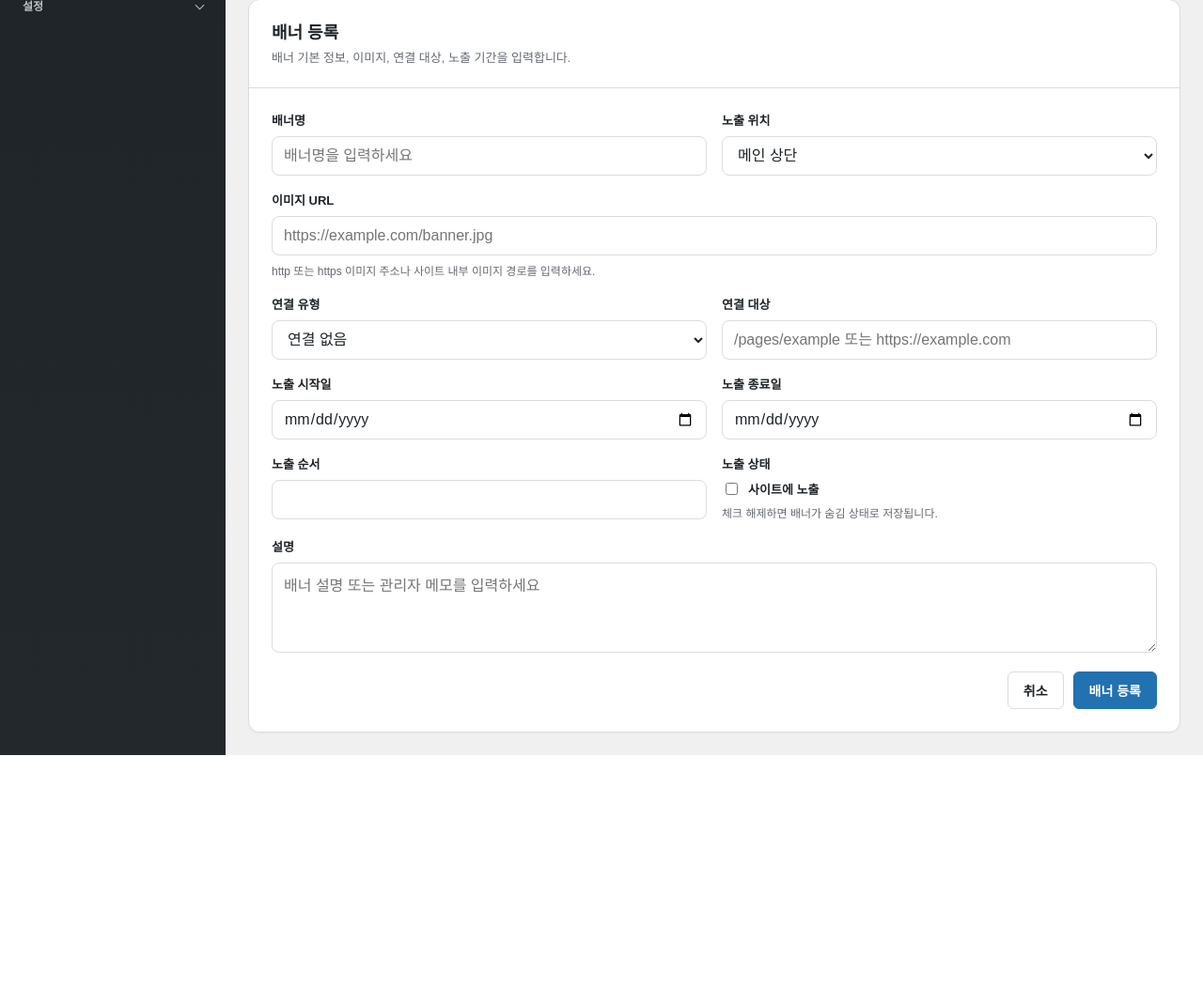
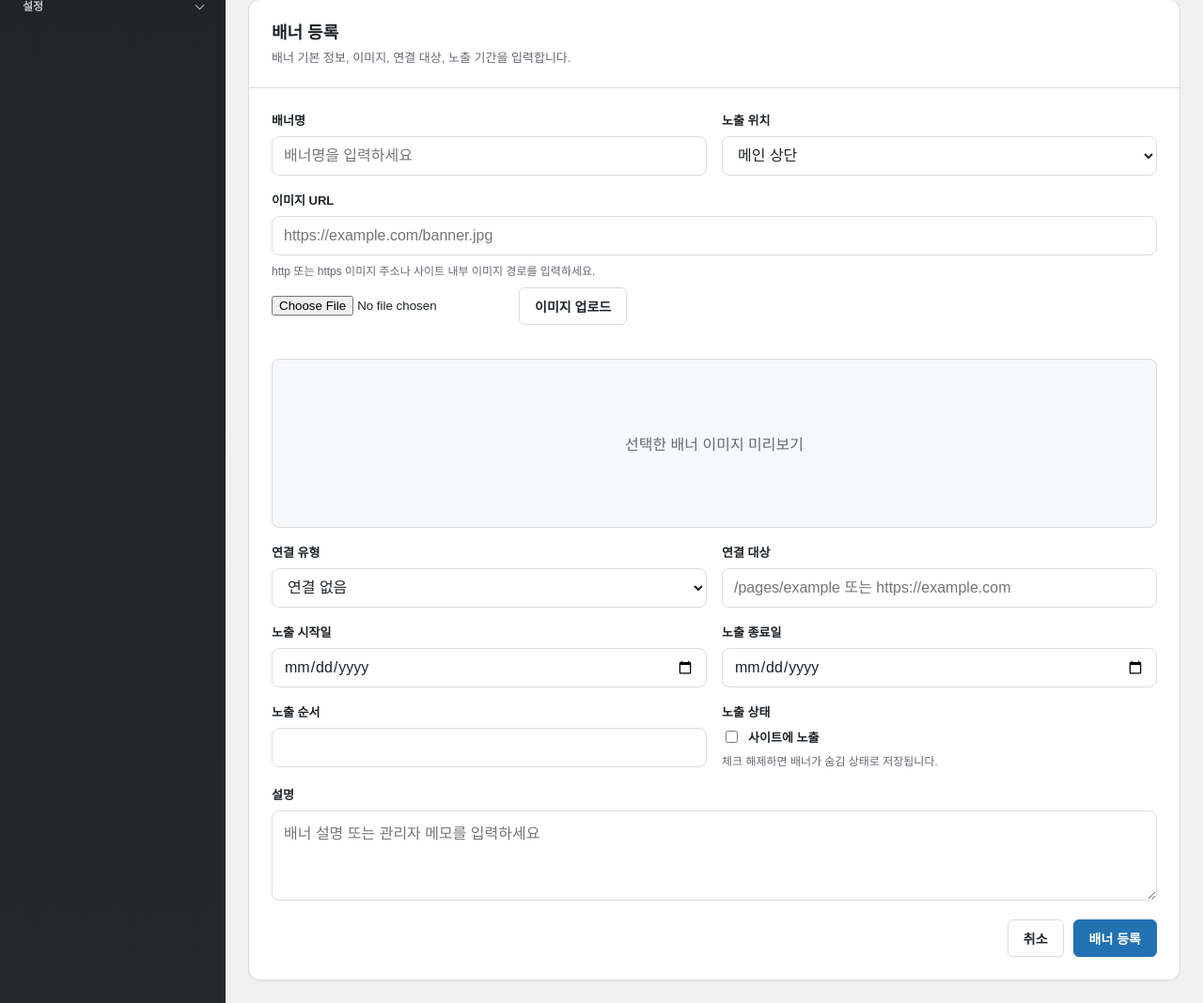
Before and after one commit to HJH1122/jspPractice, a Java web app: template practice/src/main/webapp/WEB-INF/views/site-banner.jsp in a window 1280 px wide. Shown: the part 491-1559 px from the top of the page at 94% size. Before the commit the page ends 1295 px from the top, so only its background shows below. Run offline with Spring Boot 4, a stand-in JSP engine, Linux system fonts and the light colour scheme; the template is opened without the code that fills it, so the values that code supplies are empty; some of the project's set-up classes (security, data sources, template engines, error pages and the like) are left out, and stand-ins take their place.

Commit message:
배너관리 파일 업로드 기능추가

```diff
--- a/practice/src/main/webapp/WEB-INF/views/site-banner.jsp
+++ b/practice/src/main/webapp/WEB-INF/views/site-banner.jsp
@@ -207,6 +207,44 @@
             font-size: 12px;
             color: var(--muted);
             line-height: 1.5;
+        }
+
+        .banner-upload-row {
+            display: flex;
+            align-items: center;
+            gap: 10px;
+            flex-wrap: wrap;
+        }
+
+        .banner-upload-row input[type="file"] {
+            min-width: 240px;
+            max-width: 100%;
+        }
+
+        .banner-image-preview {
+            width: 100%;
+            min-height: 180px;
+            max-height: 260px;
+            border: 1px solid var(--border);
+            border-radius: 8px;
+            background: #f7f8f9;
+            display: flex;
+            align-items: center;
+            justify-content: center;
+            overflow: hidden;
+            color: var(--muted);
+        }
+
+        .banner-image-preview img {
+            width: 100%;
+            max-height: 260px;
+            object-fit: cover;
+        }
+
+        .upload-status {
+            min-height: 20px;
+            color: var(--muted);
+            font-size: 12px;
         }
 
         .checkbox-option {
@@ -485,7 +523,7 @@
                 </div>
             </div>
             <form class="banner-form" action="${siteBannerUrl}/save" method="post">
-                <input type="hidden" name="${_csrf.parameterName}" value="${_csrf.token}">
+                <input id="banner-csrf" type="hidden" name="${_csrf.parameterName}" value="${_csrf.token}">
                 <input type="hidden" name="bannerId" value="<c:out value='${bannerForm.bannerId}'/>">
                 <div class="field">
                     <label for="banner-name">배너명</label>
@@ -505,6 +543,21 @@
                     <input id="banner-image" type="text" name="imageUrl" maxlength="2000" required
                            value="<c:out value='${bannerForm.imageUrl}'/>" placeholder="https://example.com/banner.jpg">
                     <span class="field-hint">http 또는 https 이미지 주소나 사이트 내부 이미지 경로를 입력하세요.</span>
+                    <div class="banner-upload-row">
+                        <input id="banner-image-file" type="file" accept="image/jpeg,image/png,image/gif,image/webp,image/svg+xml">
+                        <button class="button" id="banner-upload-button" type="button">이미지 업로드</button>
+                    </div>
+                    <span id="banner-upload-status" class="upload-status" role="status"></span>
+                    <div class="banner-image-preview" id="banner-image-preview">
+                        <c:choose>
+                            <c:when test="${not empty bannerForm.imageUrl}">
+                                <img id="banner-preview-img" src="<c:out value='${bannerForm.imageUrl}'/>" alt="배너 이미지 미리보기">
+                            </c:when>
+                            <c:otherwise>
+                                <span id="banner-preview-empty">선택한 배너 이미지 미리보기</span>
+                            </c:otherwise>
+                        </c:choose>
+                    </div>
                 </div>
                 <div class="field">
                     <label for="banner-link-type">연결 유형</label>
@@ -572,6 +625,73 @@
         window.location.href = event.target.value;
     });
 
+    var imageUrlInput = document.getElementById("banner-image");
+    var imageFileInput = document.getElementById("banner-image-file");
+    var uploadButton = document.getElementById("banner-upload-button");
+    var uploadStatus = document.getElementById("banner-upload-status");
+    var imagePreview = document.getElementById("banner-image-preview");
+
+    function updateBannerPreview() {
+        var url = imageUrlInput.value.trim();
+        imagePreview.innerHTML = "";
+        if (!url) {
+            var empty = document.createElement("span");
+            empty.textContent = "선택한 배너 이미지 미리보기";
+            imagePreview.appendChild(empty);
+            return;
+        }
+        var image = document.createElement("img");
+        image.src = url;
+        image.alt = "배너 이미지 미리보기";
+        imagePreview.appendChild(image);
+    }
+
+    imageUrlInput.addEventListener("input", updateBannerPreview);
+
+    uploadButton.addEventListener("click", function () {
+        if (!imageFileInput.files || imageFileInput.files.length === 0) {
+            uploadStatus.textContent = "업로드할 이미지 파일을 선택해 주세요.";
+            return;
+        }
+
+        var csrfInput = document.getElementById("banner-csrf");
+        var formData = new FormData();
+        formData.append("file", imageFileInput.files[0]);
+        formData.append("title", document.getElementById("banner-name").value || "배너 이미지");
+
+        uploadButton.disabled = true;
+        uploadStatus.textContent = "이미지를 업로드하는 중입니다...";
+
+        var headers = {};
+        if (csrfInput) {
+            headers[csrfInput.name] = csrfInput.value;
+            formData.append(csrfInput.name, csrfInput.value);
+        }
+
+        fetch("${siteBannerUrl}/upload-image", {
+            method: "POST",
+            body: formData,
+            headers: headers
+        }).then(function (response) {
+            return response.json().catch(function () {
+                return {message: "업로드 응답을 처리하지 못했습니다."};
+            }).then(function (body) {
+                if (!response.ok) {
+                    throw new Error(body.message || "이미지를 업로드하지 못했습니다.");
+                }
+                return body;
+            });
+        }).then(function (body) {
+            imageUrlInput.value = body.imageUrl;
+            updateBannerPreview();
+            uploadStatus.textContent = body.message;
+        }).catch(function (error) {
+            uploadStatus.textContent = error.message;
+        }).finally(function () {
+            uploadButton.disabled = false;
+        });
+    });
+
     var linkType = document.getElementById("banner-link-type");
     var linkTarget = document.getElementById("banner-link-target");
     function updateLinkTargetRequirement() {
```
Also changed, not shown: practice/src/main/java/com/hjh/practice/controller/SiteController.java (+24 -0 lines), practice/src/main/java/com/hjh/practice/service/media/MediaService.java (+32 -1 lines).
